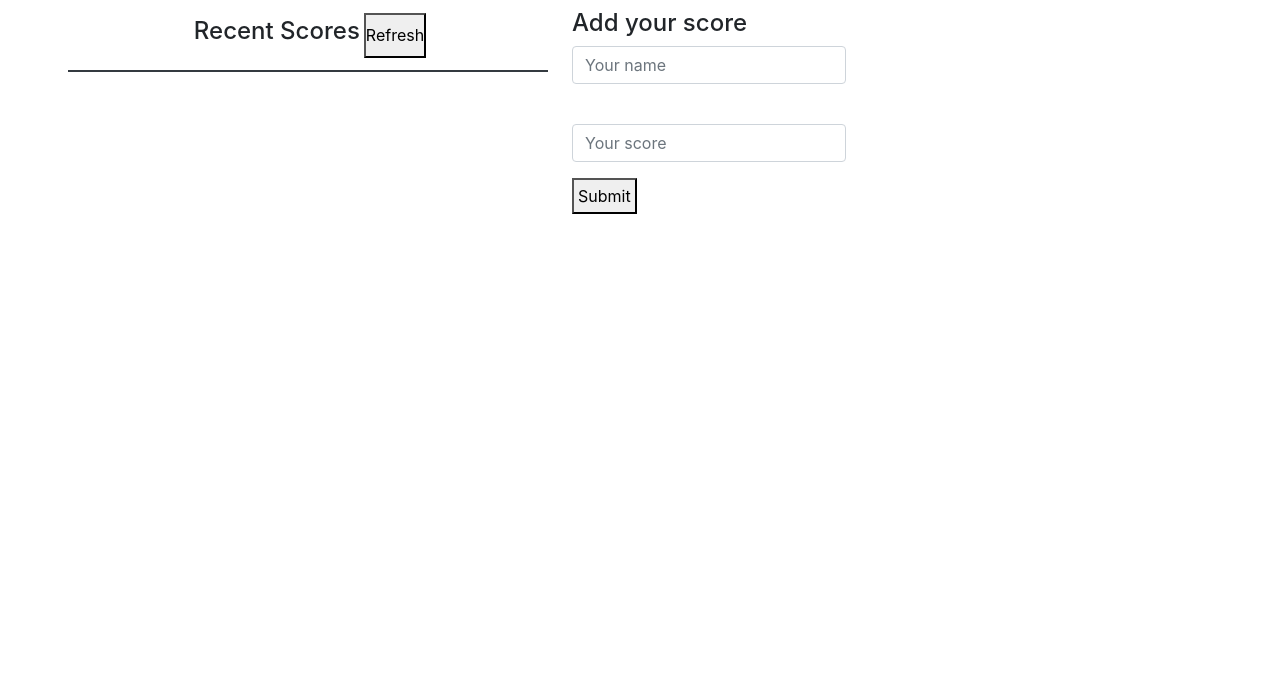
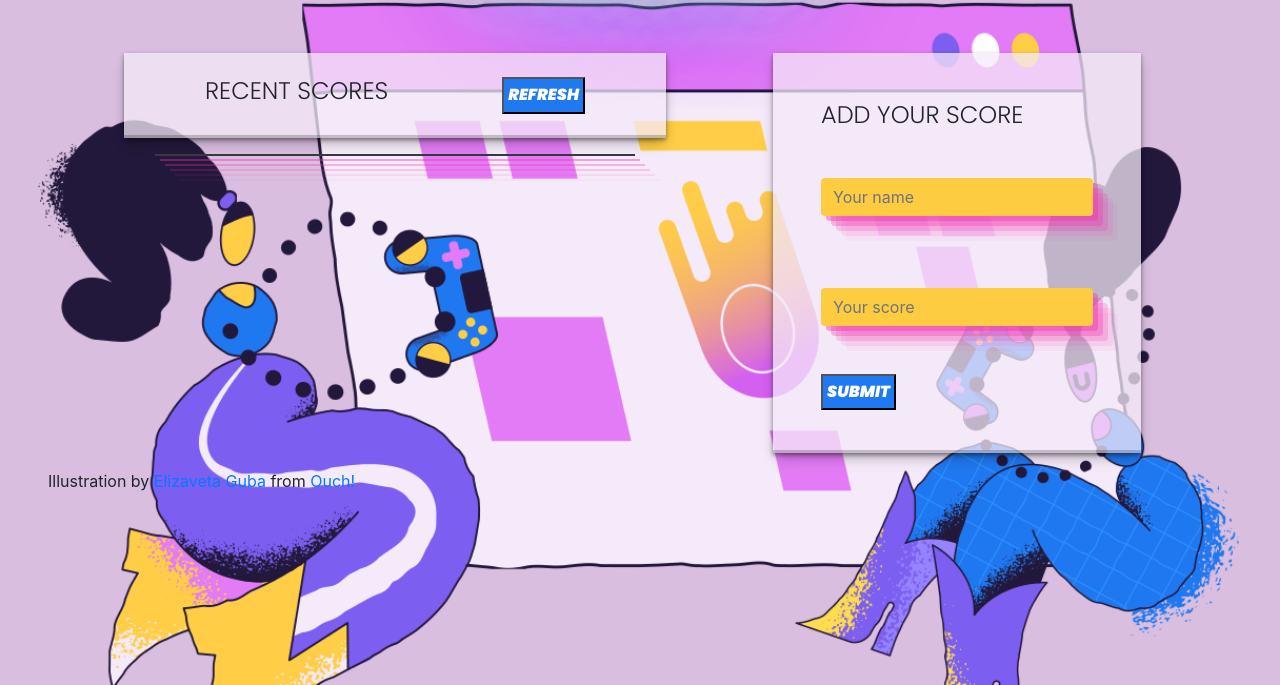
Before and after one commit to SunnySparks/Leaderboard-JS, a website built with webpack: page src/index.html in a window 1280 px wide. Shown: the part 115-800 px from the top of the page. Built offline with nearby package versions, Linux system fonts and the light colour scheme; no server answers.

Commit message:
Update background, color, border and transparencies

```diff
--- a/src/index.html
+++ b/src/index.html
@@ -5,47 +5,47 @@
     <meta name="viewport" content="width=device-width, initial-scale=1.0">
     <link rel="stylesheet" href="https://stackpath.bootstrapcdn.com/bootstrap/4.3.1/css/bootstrap.min.css" integrity="sha384-ggOyR0iXCbMQv3Xipma34MD+dH/1fQ784/j6cY/iJTQUOhcWr7x9JvoRxT2MZw1T" crossorigin="anonymous">
     <link rel="stylesheet" href="//use.fontawesome.com/releases/v5.0.7/css/all.css">
+
+    <link rel="preconnect" href="https://fonts.googleapis.com">
+<link rel="preconnect" href="https://fonts.gstatic.com" crossorigin>
+<link href="https://fonts.googleapis.com/css2?family=Poppins:ital,wght@0,300;0,600;1,900&display=swap" rel="stylesheet">
+
     <title>JavaScript Leaderboard</title>
 </head>
 <body>
-    <h1>Leaderboard</h1>
-    <section class="p-3 ml-auto mr-auto">
+    <h1 class="text-center">LEADERBOARD</h1>
+    <div class="p-4"></div>
+    <section class="p-3 ml-auto mr-auto container">
 
-        <div id="elem"></div>
-        <div id="api"></div>
-
-        <div class="mr-auto ml-auto row">
+        <div class="mr-auto ml-auto d-flex justify-content-around">
             <div class="mr-2">
-            <div class="row justify-content-md-center p-2">
-                <h4 class="p-1">Recent Scores</h4>
-                <button type="submit" class="p-0" id="refresh" >Refresh</button>
+                <div class="row justify-content-around p-4" id="subtitle">
+                    <h4 class="">RECENT SCORES</h4>
+                    <button type="submit" class="p-1" id="refresh" >REFRESH</button>
+                </div>
+                <div class="p-3">
+                    <ul class="border border-dark border-3 p-0 m-0" id="leaderboard-cont">
+                    </ul>
+                </div>
             </div>
-            <div class="p-1">
-                <ul class="border border-dark border-3 p-0 m-0" id="leaderboard-cont">
-                </ul>
-            </div>
-            </div>
-            <div class="p-1 ml-2">
-                <h4>Add your score</h4>
+            <div class="p-5 ml-2 float-right" id="score-cont">
+                <h4 class="pb-4">ADD YOUR SCORE</h4>
                 <form id="form">
-                    <div class="form-group">
+                    <div class="form-group pt-3 pb-3">
                         <input type="text" id="user" name="user" placeholder="Your name" class="form-control"><br>
                     </div>
-                    <div class="form-group">
+                    <div class="form-group pt-3 pb-3">
                         <input type="text" id="score" name="score" placeholder="Your score" class="form-control">
                     </div>
-                    <div class="form-group">
-                    <button type="submit" class="p-1">Submit</button>
+                    <div class="form-group pt-3 pb-3">
+                        <button type="submit" class="p-1">SUBMIT</button>
                     </div>
                 </form>
             </div>
         </div>
-    </section>
-    <section class="p-3">
-
-    </section>
-    <section>
 
     </section>
 </body>
 </html>
+
+Illustration by <a href="https://icons8.com/illustrations/author/6023ee3f123f99199963c90f">  Elizaveta Guba</a> from <a href="https://icons8.com/illustrations">Ouch!</a>
--- a/src/index.js
+++ b/src/index.js
@@ -1,4 +1,5 @@
 import './style.css';
+import Bg from './bg.png';
 
 const gameID = '6mi2WimEXfqkQBRDCbJa';
 const url = `https://us-central1-js-capstone-backend.cloudfunctions.net/api/games/${gameID}/scores/`;
@@ -16,14 +17,15 @@ const fillRank = async () => {
       const liElement = document.createElement('li');
       const liDiv = document.createElement('div');
       const liParagraph = document.createElement('p');
+      liParagraph.classList.add('p-1');
 
       if (index % 2 === 0) {
-        liDiv.classList.add('p-1');
+        liDiv.classList.add('white-bg', 'p-1');
         liParagraph.innerHTML += `
                     ${element.user}:
                     ${element.score}`;
       } else {
-        liDiv.classList.add('bg-light', 'p-1');
+        liDiv.classList.add('light-bg', 'p-1');
         liParagraph.innerHTML += `
                     ${element.user}:
                     ${element.score}`;
--- a/src/style.css
+++ b/src/style.css
@@ -1,9 +1,87 @@
+h1{
+  color: black;
+  text-shadow:
+    0 0 7px rgb(245, 234, 249),
+    0 0 10px rgb(245, 234, 249),
+    0 0 21px rgb(245, 234, 249),
+    0 0 42px rgb(245, 234, 249),
+    0 0 82px rgb(245, 234, 249),
+    0 0 92px rgb(245, 234, 249),
+    0 0 102px rgb(31, 121, 240),
+    0 0 151px rgb(31, 121, 240);
+}
+
+h1,
+button {
+  font-family: 'Poppins', sans-serif;
+  font-weight: 900;
+  font-style: italic;
+}
+
+h4 {
+  font-family: 'Poppins', sans-serif;
+}
+
 body {
   padding: 3em;
-  background-color: white;
+  /*background-color: rgb(254, 204, 65);
+  color: rgb(221, 106, 244);
+  background: linear-gradient(159deg, rgba(254,255,65,1) 7%, rgba(229,143,145,1) 51%, rgba(221,106,244,0.8681818181818182) 100%);*/
+  background-color: rgba(151, 74, 167, 0.356);
+  background-image: url('./bg.png');
+  background-size: cover;
+  background-repeat: no-repeat;
+
 }
 
 ul {
   list-style-type: none;
   width: 30em;
 }
+
+#leaderboard-cont{
+ max-height: 40em;
+ overflow-y: scroll;
+}
+
+#subtitle,
+#score-cont{
+  background-color: rgba(245, 234, 249, 0.747);
+  max-height: 25em;
+  box-shadow: rgba(0, 0, 0, 0.4) 0px 2px 4px, rgba(0, 0, 0, 0.3) 0px 7px 13px -3px, rgba(0, 0, 0, 0.2) 0px -3px 0px inset;
+}
+
+.light-bg{
+  background-color: rgba(31, 121, 240, 0.747);
+  color: white;
+  font-family: 'Poppins', sans-serif;
+  font-weight: 600;
+}
+
+.white-bg {
+  background-color: rgba(255, 255, 255, 0.747);
+  color: black;
+  font-family: 'Poppins', sans-serif;
+  font-weight: 600;
+}
+
+.form-control {
+  background-color: rgb(254, 204, 65);
+  border: rgb(254, 204, 65);
+  max-height: 50em;
+}
+
+input,
+ul {
+  box-shadow: rgba(240, 46, 170, 0.4) 5px 5px, rgba(240, 46, 170, 0.3) 10px 10px, rgba(240, 46, 170, 0.2) 15px 15px, rgba(240, 46, 170, 0.1) 20px 20px, rgba(240, 46, 170, 0.05) 25px 25px;
+}
+
+button {
+  background-color: rgb(31, 121, 240);
+  color: white;
+}
+
+button:hover {
+  box-shadow: rgba(240, 46, 170, 0.4) -5px 5px, rgba(240, 46, 170, 0.3) -10px 10px, rgba(240, 46, 170, 0.2) -15px 15px, rgba(240, 46, 170, 0.1) -20px 20px, rgba(240, 46, 170, 0.05) -25px 25px;
+  animation: blinker 1s linear infinite;
+}
```
Also changed, not shown: src/bg.png (added).
